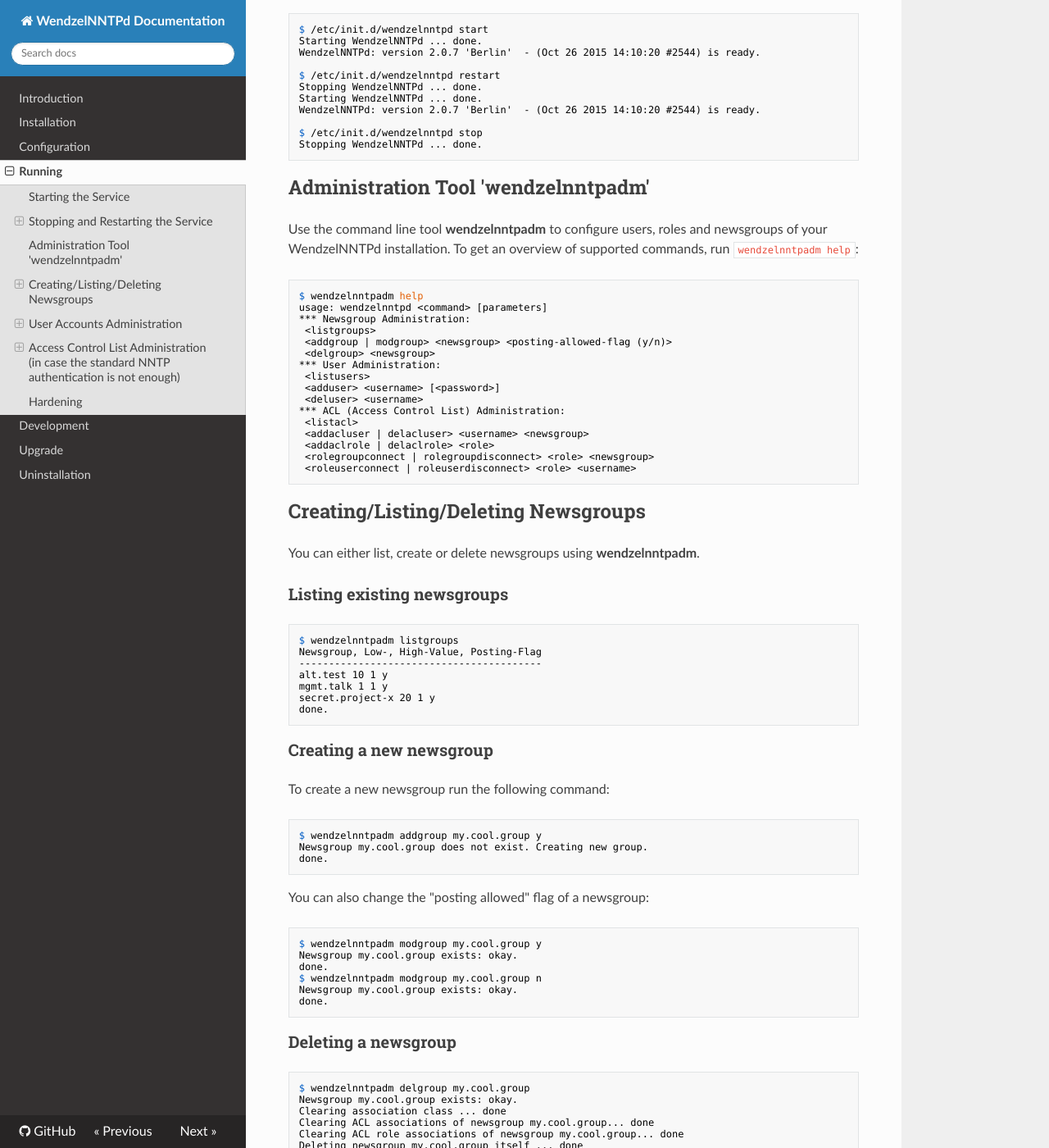
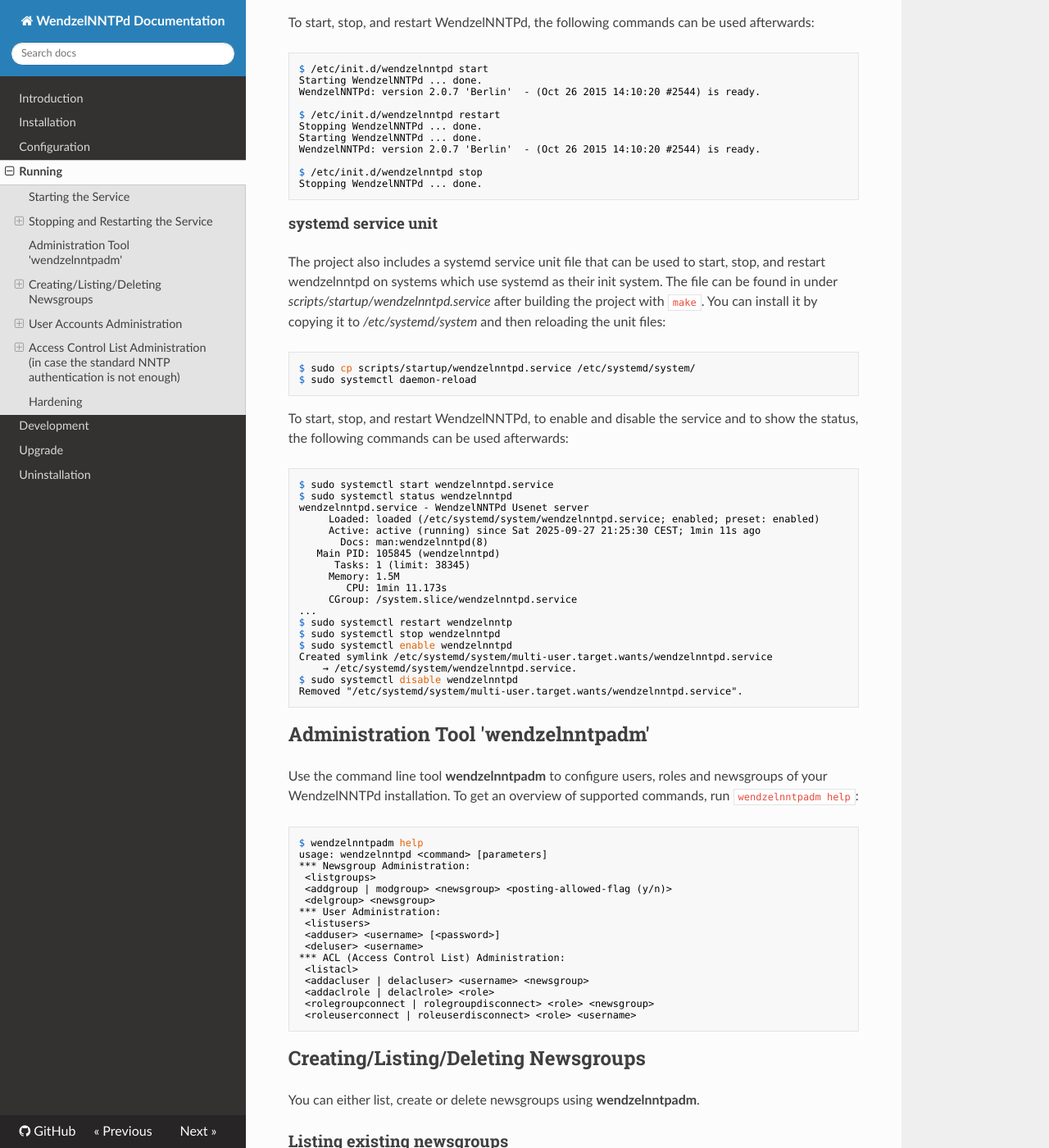
Before and after one commit to cdpxe/WendzelNNTPd, an MkDocs documentation site: the page built from docs/docs/running.md, in a window 1280 px wide and 1400 px high, scrolled down 1054 px. Shown: the whole window at 82% size. Built offline with MkDocs 1.6.1, drawn with Linux system fonts in a browser that asks for light colours; nearby versions of some CDN libraries.

Commit message:
Add systemd service unit for wendzelnntpd

````diff
--- a/docs/docs/running.md
+++ b/docs/docs/running.md
@@ -28,6 +28,8 @@
 
 ### Automating Start, Stop, and Restart
 
+#### init.d script
+
 The script **init.d_script** in the directory *scripts/startup* of the
 tarball can be used to start, restart, and stop WendzelNNTPd. It is a
 standard *init.d* script for Linux operating systems that can usually be
@@ -56,6 +58,43 @@
 
 $ /etc/init.d/wendzelnntpd stop
 Stopping WendzelNNTPd ... done.
+```
+
+#### systemd service unit
+
+The project also includes a systemd service unit file that can be used
+to start, stop, and restart wendzelnntpd on systems which use systemd as their init system.
+The file can be found in under *scripts/startup/wendzelnntpd.service* after building the
+project with `make`.
+You can install it by copying it to */etc/systemd/system* and then
+reloading the unit files:
+```console
+$ sudo cp scripts/startup/wendzelnntpd.service /etc/systemd/system/
+$ sudo systemctl daemon-reload
+```
+
+To start, stop, and restart WendzelNNTPd, to enable and disable the service and to show the status,
+the following commands can be used afterwards:
+```console
+$ sudo systemctl start wendzelnntpd.service
+$ sudo systemctl status wendzelnntpd
+wendzelnntpd.service - WendzelNNTPd Usenet server
+     Loaded: loaded (/etc/systemd/system/wendzelnntpd.service; enabled; preset: enabled)
+     Active: active (running) since Sat 2025-09-27 21:25:30 CEST; 1min 11s ago
+       Docs: man:wendzelnntpd(8)
+   Main PID: 105845 (wendzelnntpd)
+      Tasks: 1 (limit: 38345)
+     Memory: 1.5M
+        CPU: 1min 11.173s
+     CGroup: /system.slice/wendzelnntpd.service
+...
+$ sudo systemctl restart wendzelnntp
+$ sudo systemctl stop wendzelnntpd
+$ sudo systemctl enable wendzelnntpd
+Created symlink /etc/systemd/system/multi-user.target.wants/wendzelnntpd.service
+    → /etc/systemd/system/wendzelnntpd.service.
+$ sudo systemctl disable wendzelnntpd
+Removed "/etc/systemd/system/multi-user.target.wants/wendzelnntpd.service".
 ```
 
 ## Administration Tool 'wendzelnntpadm'
````
Also changed, not shown: docs/docs/install.md (+4 -3 lines), 4 other files.
